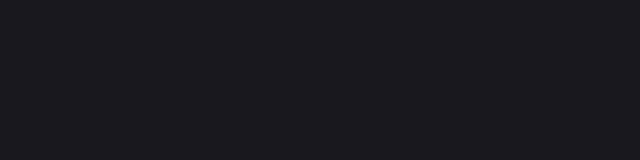
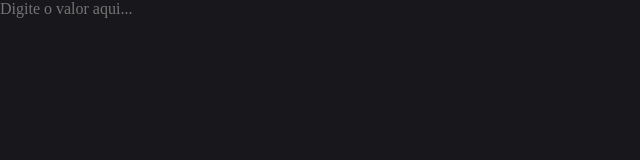
Before and after one commit to Felipeex/ipag-desafio-junior, a plain HTML site: page basic-calculator/index.html in a window 1280 px wide. Shown: the whole page, without its empty margins (0-640 px from the left). Drawn offline with Linux system fonts and the light colour scheme.

Commit message:
docs(basic-calculator): add more informaions.

```diff
--- a/basic-calculator/index.css
+++ b/basic-calculator/index.css
@@ -4,3 +4,19 @@ body {
 
   background: #17171c;
 }
+
+.input-number {
+  all: unset;
+}
+
+/* Remove input arrown on Chrome, Safari, Edge, Opera */
+input::-webkit-outer-spin-button,
+input::-webkit-inner-spin-button {
+  -webkit-appearance: none;
+  margin: 0;
+}
+
+/* emove input arrown on Firefox */
+input[type="number"] {
+  -moz-appearance: textfield;
+}
--- a/basic-calculator/index.html
+++ b/basic-calculator/index.html
@@ -4,5 +4,11 @@
     <title>Calculadora Básica</title>
     <link rel="stylesheet" href="index.css" />
   </head>
-  <body></body>
+  <body>
+    <input
+      class="input-number"
+      type="number"
+      placeholder="Digite o valor aqui..."
+    />
+  </body>
 </html>
```
Also changed, not shown: 1 other file.
